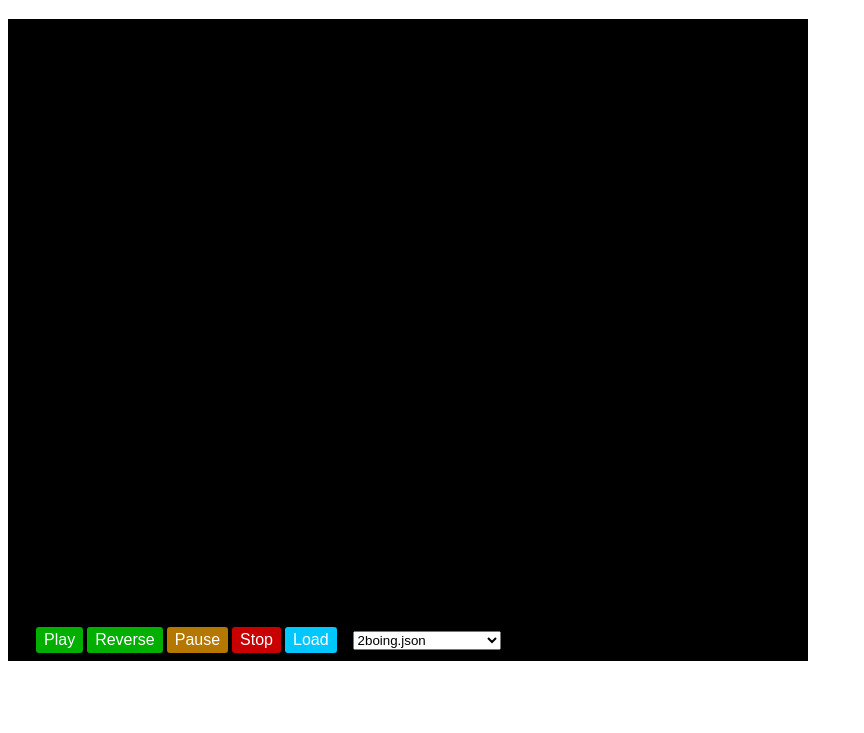
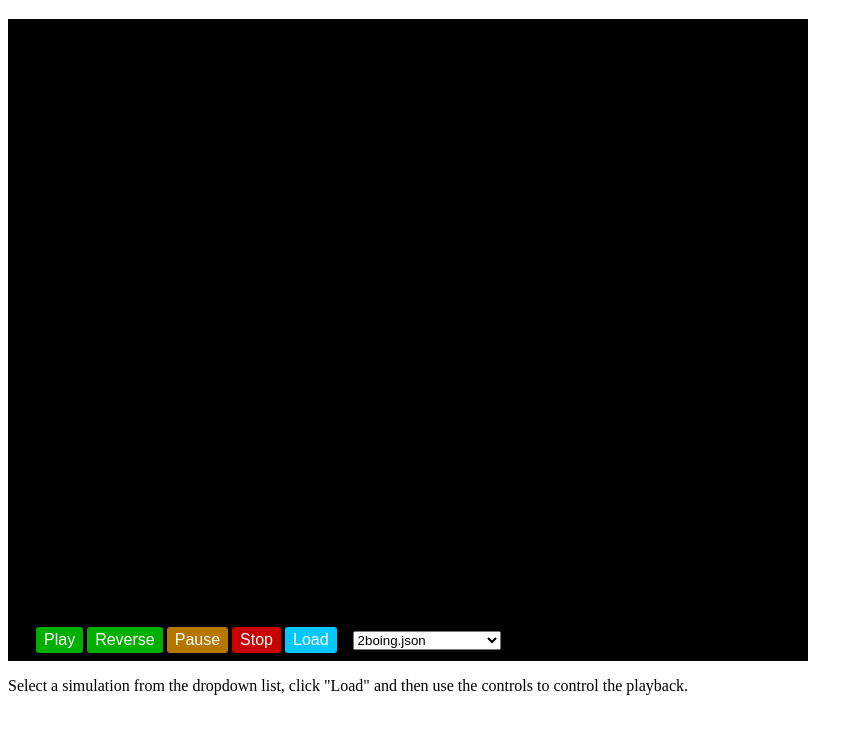
Before and after one commit to glesica/particle-viz, a plain HTML site: page src/index.html in a window 1280 px wide. Shown: the part 61-794 px from the top of the page, without its empty margins (0-864 px from the left). Drawn offline with nearby package versions, Linux system fonts and the light colour scheme.

Commit message:
Added instructions to index file.

```diff
--- a/src/index.html
+++ b/src/index.html
@@ -21,5 +21,8 @@
         <script type="text/javascript">
             var sim = new PV.Simulation('viz').run();
         </script>
+
+        <p>Select a simulation from the dropdown list, click "Load" and then
+        use the controls to control the playback.</p>
     </body>
 </html>
```
